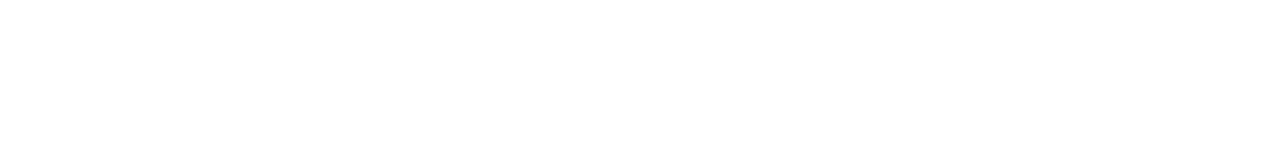
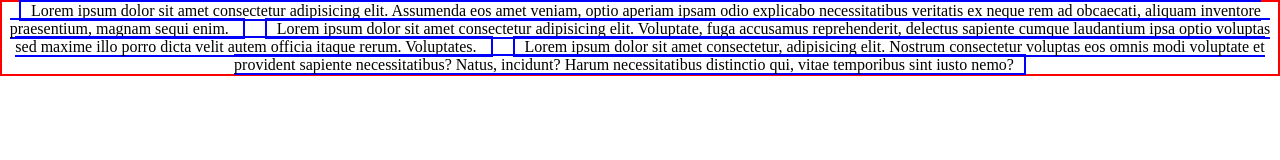
Before and after one commit to antonynvs/display_inline, a plain HTML site: page index.html in a window 1280 px wide. Drawn offline with Linux system fonts and the light colour scheme.

Commit message:
atividade finalizada

```diff
--- a/index.html
+++ b/index.html
@@ -1,12 +1,28 @@
 <!DOCTYPE html>
 <html lang="en">
+
 <head>
     <meta charset="UTF-8">
     <meta http-equiv="X-UA-Compatible" content="IE=edge">
     <meta name="viewport" content="width=device-width, initial-scale=1.0">
     <title>Document</title>
+    <link rel="stylesheet" href="style.css">
 </head>
+
 <body>
+    <main>
+        <div>
+            Lorem ipsum dolor sit amet consectetur adipisicing elit. Assumenda eos amet veniam, optio aperiam ipsam odio explicabo necessitatibus veritatis ex neque rem ad obcaecati, aliquam inventore praesentium, magnam sequi enim.
+        </div>
 
+        <div>
+            Lorem ipsum dolor sit amet consectetur adipisicing elit. Voluptate, fuga accusamus reprehenderit, delectus sapiente cumque laudantium ipsa optio voluptas sed maxime illo porro dicta velit autem officia itaque rerum. Voluptates.
+        </div>
+
+        <div>
+           Lorem ipsum dolor sit amet consectetur, adipisicing elit. Nostrum consectetur voluptas eos omnis modi voluptate et provident sapiente necessitatibus? Natus, incidunt? Harum necessitatibus distinctio qui, vitae temporibus sint iusto nemo?
+        </div>
+    </main>
 </body>
+
 </html>
--- /dev/null
+++ b/style.css
@@ -0,0 +1,17 @@
+* {
+    margin: 0;
+    padding: 0;
+    box-sizing: border-box;
+}
+
+main {
+    border: 2px solid red;
+    text-align: center;
+}
+
+div {
+    border: 2px solid blue;
+    display: inline;
+    margin-right: 20px;
+    padding-inline: 10px;
+}
```
